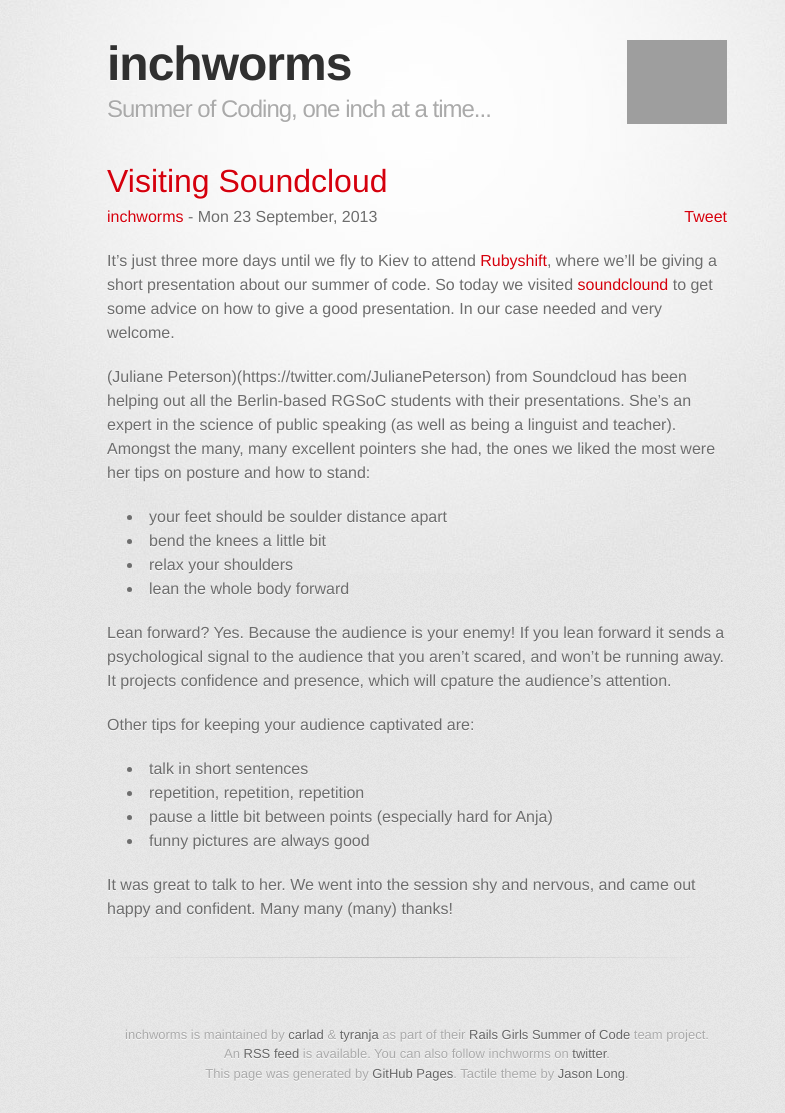
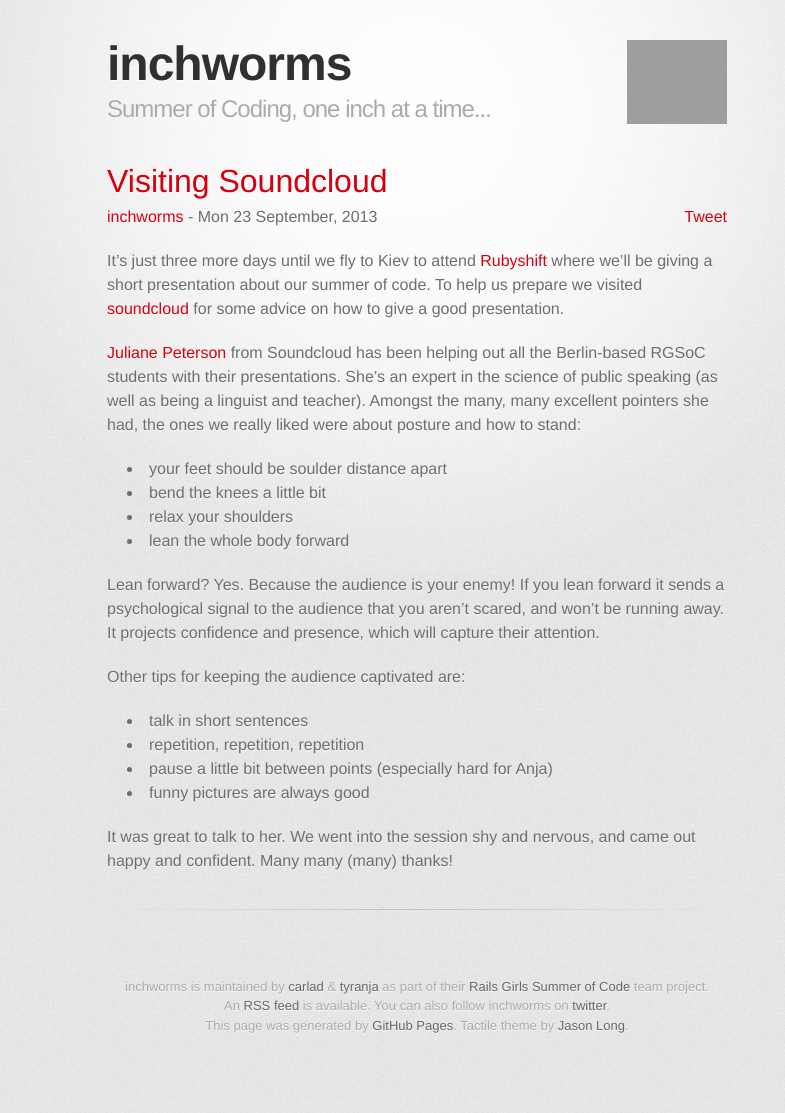
Before and after one commit to inchworms/inchworms, a Jekyll site: the page built from _posts/2013-09-23-soundcloud.md, in a window 1280 px wide, cut to the strip 0-1113 px from the top of the page. Shown: the whole strip, without its empty margins (223-1008 px from the left). Built offline with Jekyll 4.4.1, drawn with Linux system fonts in a browser that asks for light colours; nearby versions of some CDN libraries; some web fonts are replaced; Markdown is read by kramdown in place of the engine named in the settings; comment, search, counter and statistics services are not loaded; after the commit the page ends 1065 px from its top, so only the background shows below that; grey boxes are pictures that could not be loaded.

Commit message:
remove deleted post

```diff
--- a/_posts/2013-09-23-soundcloud.md
+++ b/_posts/2013-09-23-soundcloud.md
@@ -7,18 +7,18 @@
 twitter: inchworms_
 ---
 
-It's just three more days until we fly to Kiev to attend [Rubyshift](http://rubyshift.org/), where we'll be giving a short presentation about our summer of code. So today we visited [soundclound](https://soundcloud.com/) to get some advice on how to give a good presentation. In our case needed and very welcome.
+It's just three more days until we fly to Kiev to attend [Rubyshift](http://rubyshift.org/) where we'll be giving a short presentation about our summer of code. To help us prepare we visited [soundcloud](https://soundcloud.com/) for some advice on how to give a good presentation.
 
-(Juliane Peterson)(https://twitter.com/JulianePeterson) from Soundcloud has been helping out all the Berlin-based RGSoC students with their presentations. She's  an expert in the science of public speaking (as well as being a linguist and teacher). Amongst the many, many excellent pointers she had, the ones we liked the most were her tips on posture and how to stand:
+[Juliane Peterson](https://twitter.com/JulianePeterson) from Soundcloud has been helping out all the Berlin-based RGSoC students with their presentations. She's  an expert in the science of public speaking (as well as being a linguist and teacher). Amongst the many, many excellent pointers she had, the ones we really liked were about posture and how to stand:
 
   - your feet should be soulder distance apart
   - bend the knees a little bit
   - relax your shoulders
   - lean the whole body forward
 
-Lean forward? Yes. Because the audience is your enemy! If you lean forward it sends a psychological signal to the audience that you aren't scared, and won't be running away. It projects confidence and presence, which will cpature the audience's attention.
+Lean forward? Yes. Because the audience is your enemy! If you lean forward it sends a psychological signal to the audience that you aren't scared, and won't be running away. It projects confidence and presence, which will capture their attention.
 
-Other tips for keeping your audience captivated are:
+Other tips for keeping the audience captivated are:
 
   - talk in short sentences
   - repetition, repetition, repetition
```
Also changed, not shown: _draft/2013-09-23-soundcloud.md (deleted, +0 -28 lines).
